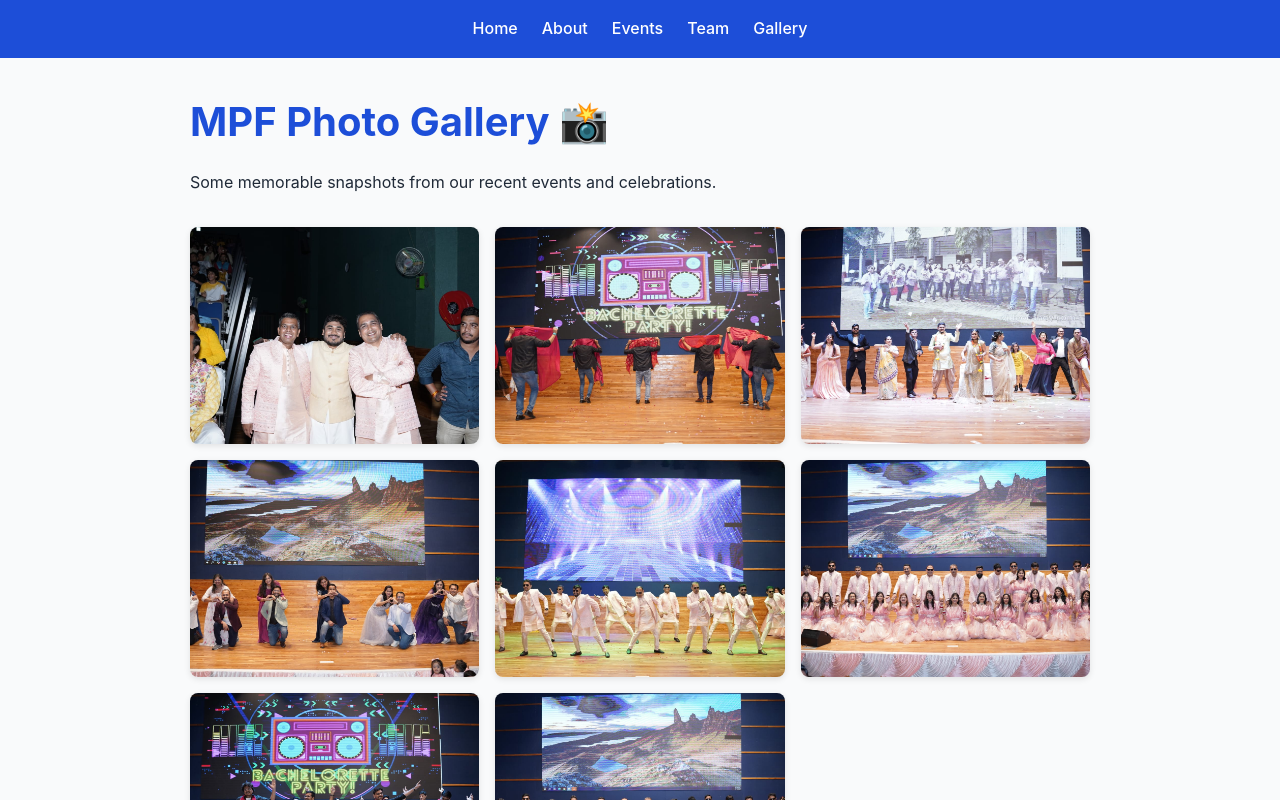
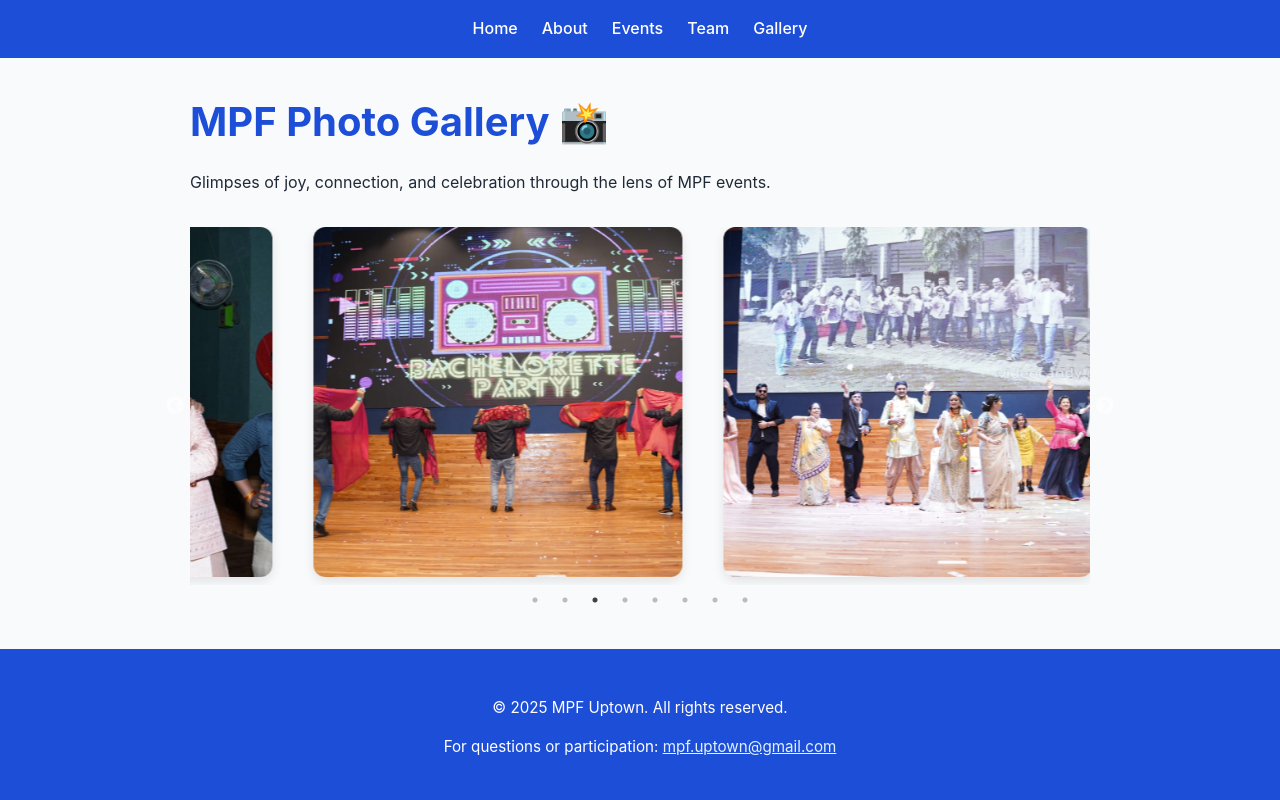
Before and after one commit to Harsh062/mpf-uptown-site, a Next.js app: page /gallery in a window 1280 px wide. Shown: the top 800 px of the page. Built offline with nearby package versions, Linux system fonts and the light colour scheme.

Commit message:
Add carousel to gallery page

```diff
--- a/package.json
+++ b/package.json
@@ -11,7 +11,9 @@
   "dependencies": {
     "next": "15.3.0",
     "react": "^19.0.0",
-    "react-dom": "^19.0.0"
+    "react-dom": "^19.0.0",
+    "react-slick": "^0.30.3",
+    "slick-carousel": "^1.8.1"
   },
   "devDependencies": {
     "@eslint/eslintrc": "^3",
--- a/pages/_app.js
+++ b/pages/_app.js
@@ -1,3 +1,7 @@
+import "slick-carousel/slick/slick.css";
+import "slick-carousel/slick/slick-theme.css";
+import "../styles/globals.css";
+
 import "@/styles/globals.css";
 
 export default function App({ Component, pageProps }) {
--- a/pages/gallery.js
+++ b/pages/gallery.js
@@ -1,3 +1,4 @@
+import Slider from "react-slick";
 import Layout from "../components/Layout";
 
 const images = [
@@ -12,19 +13,56 @@ const images = [
 ];
 
 export default function Gallery() {
+  const settings = {
+    dots: true,
+    infinite: true,
+    speed: 600,
+    slidesToShow: 2,
+    slidesToScroll: 1,
+    autoplay: true,
+    autoplaySpeed: 2500,
+    pauseOnHover: true,
+    centerMode: true,
+    centerPadding: "40px",
+    responsive: [
+      {
+        breakpoint: 768,
+        settings: {
+          slidesToShow: 1,
+        },
+      },
+    ],
+  };
+
   return (
     <Layout>
       <h1>MPF Photo Gallery 📸</h1>
-      <p>Some memorable snapshots from our recent events and celebrations.</p>
-      <div className="gallery-grid">
-        {images.map((src, idx) => (
-          <img
-            key={idx}
-            src={src}
-            alt={`Gallery image ${idx + 1}`}
-            className="gallery-img"
-          />
-        ))}
+      <p>
+        Glimpses of joy, connection, and celebration through the lens of MPF
+        events.
+      </p>
+
+      <div style={{ marginTop: "2rem" }}>
+        <Slider {...settings}>
+          {images.map((src, i) => (
+            <div key={i}>
+              <img
+                key={i}
+                src={src}
+                alt={`Gallery ${i + 1}`}
+                style={{
+                  width: "90%", // reduced from 100% to create gap
+                  height: "350px",
+                  objectFit: "cover",
+                  borderRadius: "12px",
+                  boxShadow: "0 4px 12px rgba(0,0,0,0.1)",
+                  cursor: "pointer",
+                  margin: "0 auto", // center image
+                }}
+              />
+            </div>
+          ))}
+        </Slider>
       </div>
     </Layout>
   );
```
Also changed, not shown: 1 other file (tests, documents, lock files or other folders).
